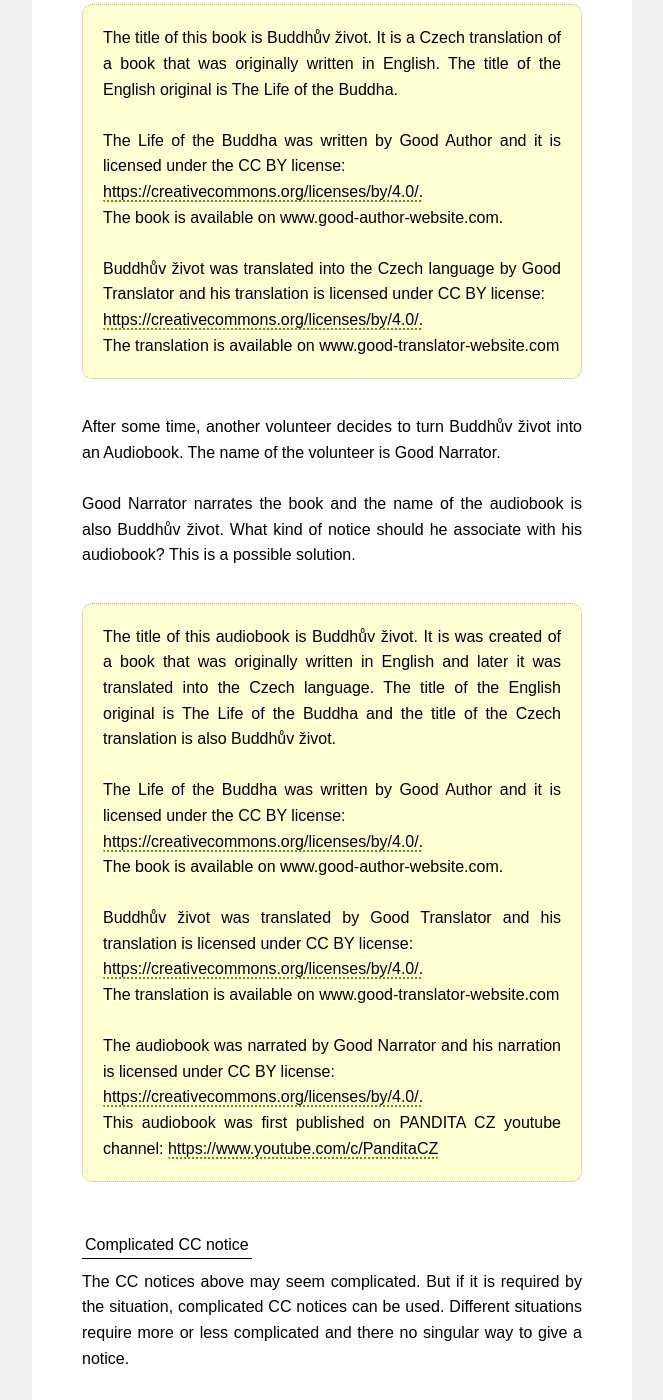
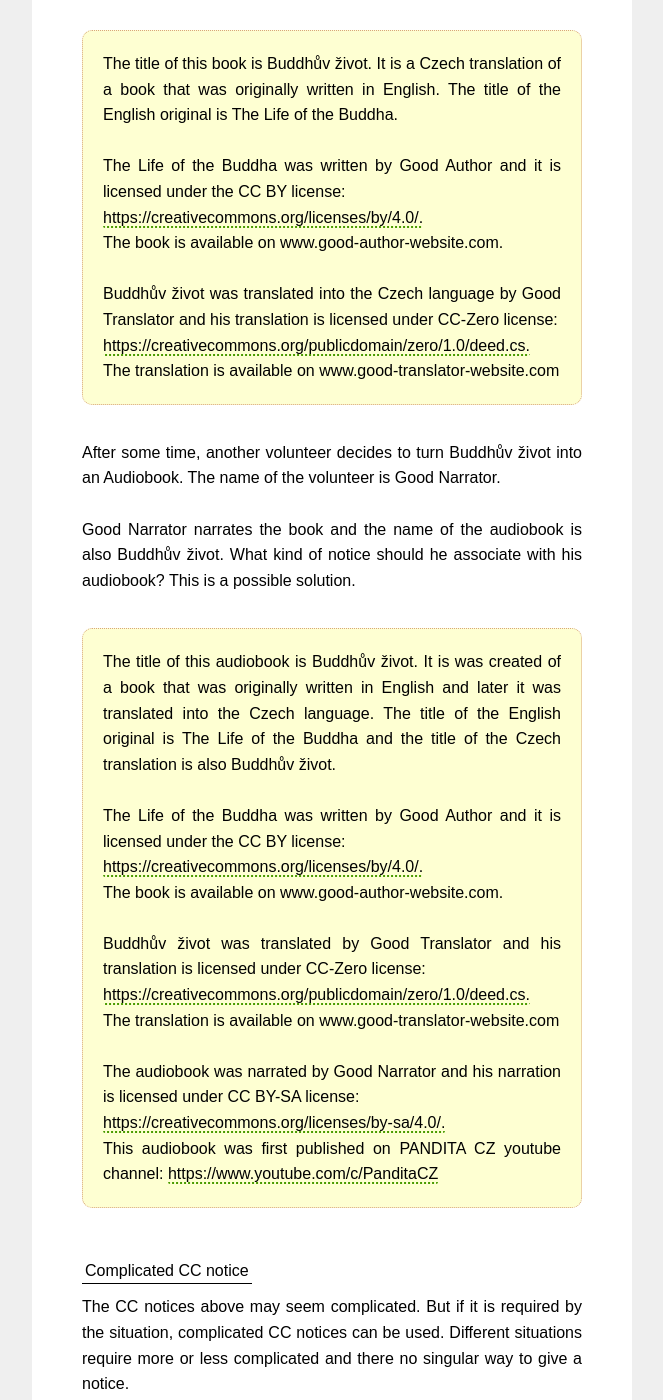
Before and after one commit to Borek78/how-to-create-pandita, a Jekyll site: the page built from how-to-make-an-audiobook.md, in a window 1280 px wide and 1400 px high, scrolled down 11907 px. Shown: the whole window, without its empty margins (308-971 px from the left). Built offline with Jekyll 4.4.1, drawn with Linux system fonts in a browser that asks for light colours.

Commit message:
vlajka na mobile menu

```diff
--- a/_includes/audiobook/1-how-to-make-an-audiobook.md
+++ b/_includes/audiobook/1-how-to-make-an-audiobook.md
@@ -1,6 +1,11 @@
 # COPYRIGHT AND BUDDHIST AUDIOBOOKS
 
-From 2005 to 2015 I was publishing Dhamma books in czech language for free distribution. Dharma zdarma (Free Dharma) was the name of the project. The website of the project is still available on [www.dharmazdarma.cz.](http://www.dharmazdarma.cz/) <br><br>
+From 2005 to 2015 I was publishing Dhamma books in czech language for free distribution. Dharma zdarma (Free Dharma) was the name of the project. The website of the project is still available on
+
+<div class="do-not-break-out" markdown="1">
+[www.dharmazdarma.cz.](http://www.dharmazdarma.cz/)
+</div>
+<br><br>
 
 It was quite easy to organize. There were just a few steps involved.<br><br>
 <span>1.</span>Asking the author for his permission.<br>
--- a/_includes/audiobook/7-using-the-cc-licenses-how-to-make-an-audiobook.md
+++ b/_includes/audiobook/7-using-the-cc-licenses-how-to-make-an-audiobook.md
@@ -70,10 +70,10 @@ The Life of the Buddha was written by Good Author and it is licensed under the C
 The book is available on www.good-author-website.com.<br><br>
 
 Buddhův život was translated into the Czech language by Good Translator and his
-translation is licensed under CC BY license:<br>
+translation is licensed under CC-Zero license:<br>
 
 <div class="do-not-break-out" markdown="1">
-[https://creativecommons.org/licenses/by/4.0/.](https://creativecommons.org/licenses/by/4.0/.)<br>
+[https://creativecommons.org/publicdomain/zero/1.0/deed.cs.](https://creativecommons.org/publicdomain/zero/1.0/deed.cs.)<br>
 </div>
 
 The translation is available on www.good-translator-website.com<br>
@@ -95,18 +95,18 @@ The Life of the Buddha was written by Good Author and it is licensed under the C
 The book is available on www.good-author-website.com.
 <br><br>
 
-Buddhův život was translated by Good Translator and his translation is licensed under CC BY license:<br>
+Buddhův život was translated by Good Translator and his translation is licensed under CC-Zero license:<br>
 
 <div class="do-not-break-out" markdown="1">
-[https://creativecommons.org/licenses/by/4.0/.](https://creativecommons.org/licenses/by/4.0/.)<br>
+[https://creativecommons.org/publicdomain/zero/1.0/deed.cs.](https://creativecommons.org/publicdomain/zero/1.0/deed.cs)<br>
 </div>
 The translation is available on www.good-translator-website.com
 <br><br>
 
-The audiobook was narrated by Good Narrator and his narration is licensed under CC BY license:<br>
+The audiobook was narrated by Good Narrator and his narration is licensed under CC BY-SA license:<br>
 
 <div class="do-not-break-out" markdown="1">
-[https://creativecommons.org/licenses/by/4.0/.](https://creativecommons.org/licenses/by/4.0/.)<br>
+[https://creativecommons.org/licenses/by-sa/4.0/.](https://creativecommons.org/licenses/by-sa/4.0/.)<br>
 
 This audiobook was first published on PANDITA CZ youtube channel: [https://www.youtube.com/c/PanditaCZ](https://www.youtube.com/c/PanditaCZ)
 
--- a/_includes/header.html
+++ b/_includes/header.html
@@ -27,6 +27,11 @@
     <nav id="mobile-menu" class="hide-mobile-menu">
       <a class="mobile-menu-item" href="index.html">Welcome</a><br /><br />
       <a class="mobile-menu-item" href="blog.html">Blog</a><br /><br />
+      <a
+        class="mobile-menu-item mobile-flag"
+        href="https://borek78.github.io/jak-tvorit-panditu/"
+      ></a
+      ><br />
     </nav>
     <!-- Mobile menu - end -->
   </section>
--- a/css/pages-style.css
+++ b/css/pages-style.css
@@ -1,3 +1,13 @@
+.mobile-flag {
+  background-size: 24px 16px;
+  width: 24px;
+  height: 16px !important ;
+  background-position: 30px 13px;
+  background-image: url(../assets/czech-flag.png);
+
+  background-repeat: no-repeat;
+}
+
 .flag:hover {
   background-size: 24px 16px;
   width: 24px;
@@ -6,12 +16,14 @@
   margin-left: 18px !important;
   margin-top: 13px;
   margin-right: 11px !important;
+
+  background-image: url(../assets/czech-flag.png);
   transition: width 0.5s, height 0.5s, background-size 0.5s, margin-left 0.5s,
-    margin-top 0.5s, margin-right 0.5s;
+    margin-top 0.5s, margin-right 0.5s, background-image 0.5s;
 }
 
 .flag {
-  background-image: url(../assets/czech-flag.png);
+  background-image: url(../assets/czech-flag-less-bright.png);
   background-size: 18px 12px;
   background-repeat: no-repeat;
 
@@ -45,7 +57,6 @@
 
 #content-audiobooks {
   background-color: #feffd2;
-  ackground-color: #fffad3;
 
   padding: 20px;
   border-radius: 10px;
--- a/css/responsive-style.css
+++ b/css/responsive-style.css
@@ -1,5 +1,4 @@
 /*add and remove classes*/
-
 a.blue:hover {
   border-bottom: 3px solid rgb(255, 208, 78);
 }
@@ -13,7 +12,7 @@ a.blue:hover {
 }
 
 .show-mobile-menu {
-  height: 110px;
+  height: 150px;
 }
 
 .hide-mobile-menu {
@@ -158,3 +157,15 @@ a.blue:hover {
     padding-inline-start: 20px;
   }
 }
+
+@media only screen and (max-width: 300px) {
+  #content-audiobooks {
+    width: auto;
+    padding: 10px;
+  }
+
+  .indented-list {
+    margin-left: 10px;
+    order: 1px solid blue;
+  }
+}
```
Also changed, not shown: assets/czech-flag-less-bright.png (added).
